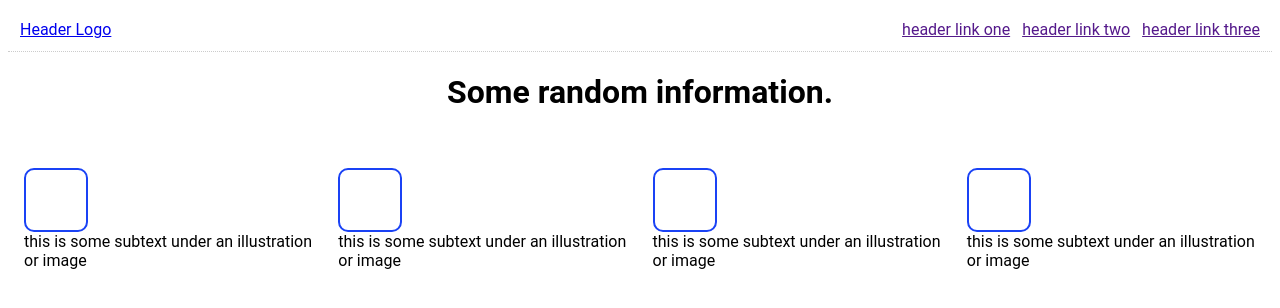
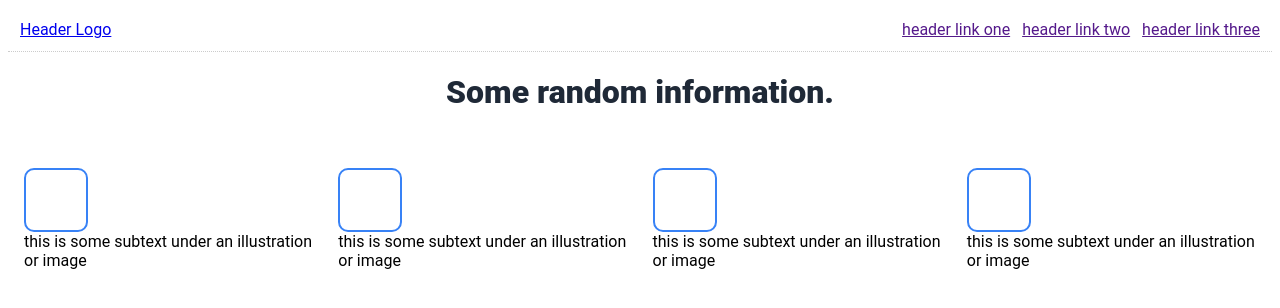
Before and after one commit to arch13m/odin-landing-page, a plain HTML site: page index.html in a window 1280 px wide. Drawn offline with Linux system fonts and the light colour scheme.

```diff
--- a/index.css
+++ b/index.css
@@ -1,5 +1,7 @@
 * {
-    font-family: "Roboto";
+    font-family: 'Roboto', sans-serif;
+    font-style: normal;
+    font-optical-sizing: auto;
 }
 nav {
     padding: 12px;
@@ -23,7 +25,11 @@ li.logo {
 body {
     padding: 0;
 }
-
+.info-header {
+    size: 36px;
+    color: #1F2937;
+    font-weight: 900;
+}
 .container {
     height: 140px;
     padding: 16px;
@@ -37,9 +43,13 @@ body {
 .item {
     width: 60px;
     height: 60px;
-    border: 2px solid rgb(26, 66, 245);
+    border: 2px solid #3882F6;
     border-radius: 10px;
     background: white;
+}
+.caption {
+    background: white;
+    border: 0px;
 }
 .body-heading {
     font-size: 25px;
```
